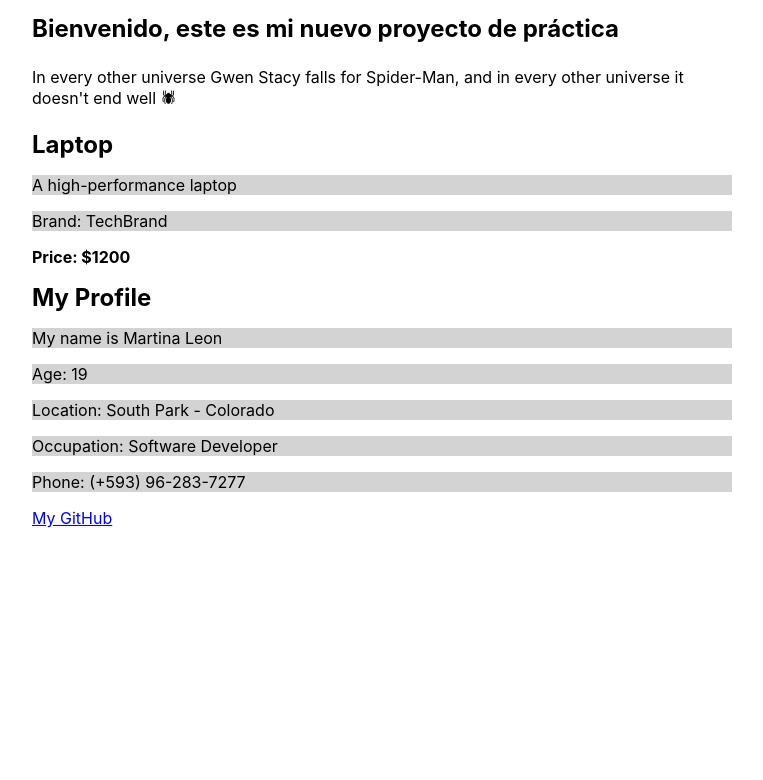
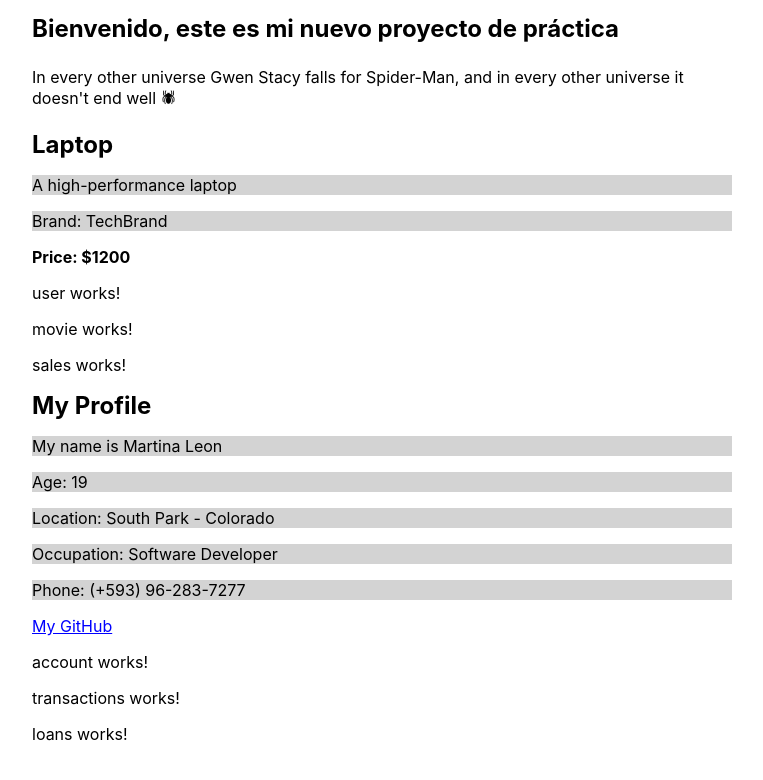
Before and after one commit to Martina350/MODULO-9-ANGULAR, an Angular app in the folder practica-angular/: page / in a window 1280 px wide. Shown: the part 276-1056 px from the top of the page, without its empty margins (258-1021 px from the left). Before the commit the page ends 876 px from the top, so only its background shows below. Built offline with nearby package versions, Linux system fonts and the light colour scheme.

Commit message:
Many Components

```diff
--- a/practica-angular/src/app/product/product.html
+++ b/practica-angular/src/app/product/product.html
@@ -2,3 +2,7 @@
 <p>{{ description }}</p>
 <p>Brand: {{ brand }}</p>
 <strong>Price: ${{ price }}</strong>
+
+<app-user></app-user>
+<app-movie></app-movie>
+<app-sales></app-sales>
--- a/practica-angular/src/app/product/product.ts
+++ b/practica-angular/src/app/product/product.ts
@@ -1,7 +1,11 @@
 import { Component } from "@angular/core";
+import { Movie } from "../movie/movie";
+import { Sales } from "../sales/sales";
+import { User } from "../user/user";
 
 @Component({
   selector: "my-product",
+  imports: [Movie, Sales, User],
   templateUrl: "./product.html",
   styleUrls: ["./product.css"]
 })
--- a/practica-angular/src/app/profile/profile.html
+++ b/practica-angular/src/app/profile/profile.html
@@ -5,3 +5,7 @@
 <p>Occupation: {{ occupation }}</p>
 <p>Phone: {{ phone }}</p>
 <a href="https://github.com/Martina350">My GitHub</a>
+
+<app-account></app-account>
+<app-transactions></app-transactions>
+<app-loans></app-loans>
--- a/practica-angular/src/app/profile/profile.ts
+++ b/practica-angular/src/app/profile/profile.ts
@@ -1,7 +1,11 @@
 import { Component } from "@angular/core";
+import { Account } from "../account/account";
+import { Transactions } from "../transactions/transactions";
+import { Loans } from "../loans/loans";
 
 @Component({
   selector: "my-profile",
+  imports: [Account, Transactions, Loans],
   templateUrl: "./profile.html",
   styleUrls: ["./profile.css"]
 })
```
